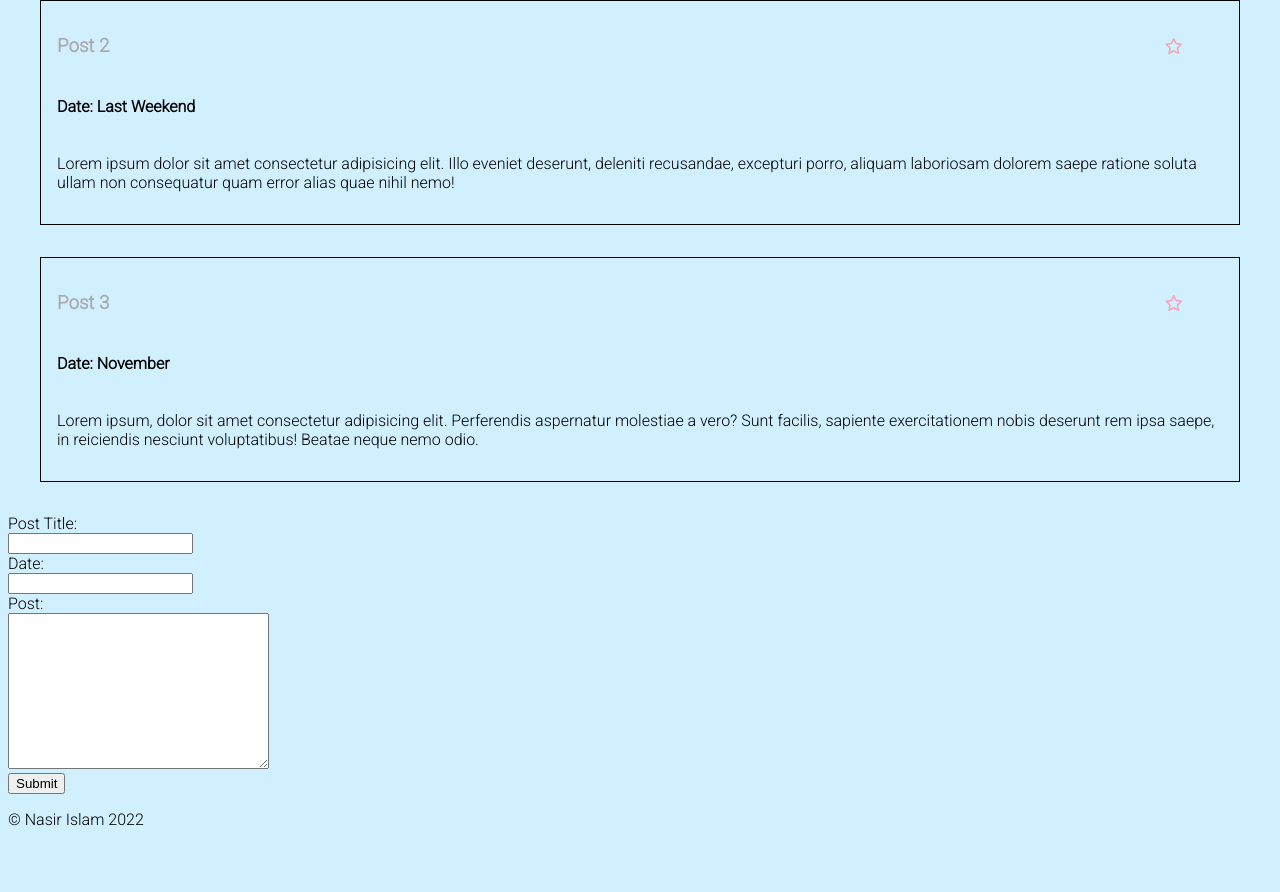
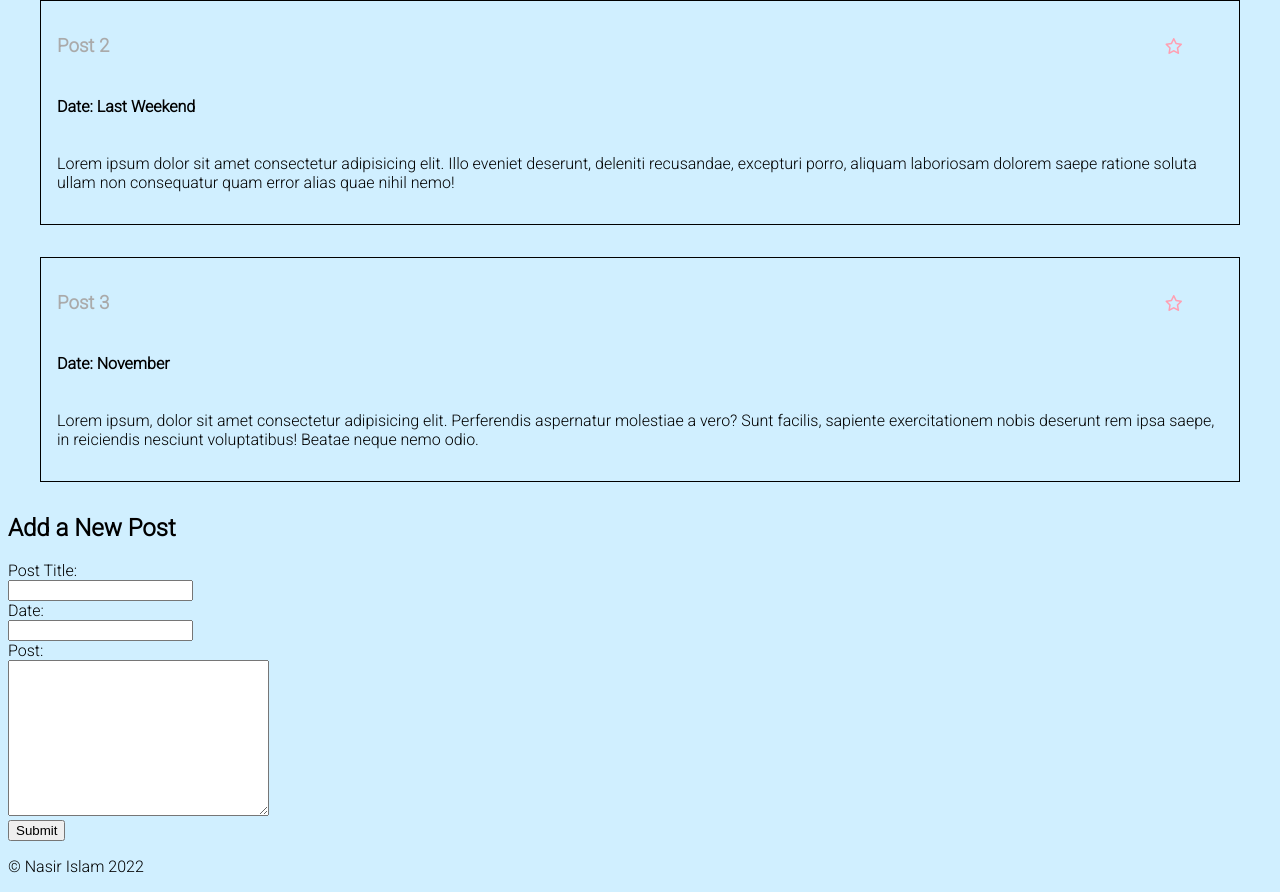
Before and after one commit to Nasir-6/bnta_blog_site, a plain HTML site: page index.html in a window 1280 px wide. Shown: the part 988-1880 px from the top of the page. Before the commit the page ends 1833 px from the top, so only its background shows below. Drawn offline with Linux system fonts and the light colour scheme.

Commit message:
add new add post title

```diff
--- a/app.js
+++ b/app.js
@@ -6,7 +6,6 @@ handleButtonClick = function () {
         // It is not in dark mode so set it all to dark mode
         console.log("Setting to dark mode");
         darkModeButton.innerText = "Light Mode"
-
     }else{
         console.log("Setting to light mode")
         darkModeButton.innerText = "Dark Mode"
--- a/index.html
+++ b/index.html
@@ -60,6 +60,7 @@
         </section>
 
         <form action="/newPost" method="post" id="newPost">
+            <h2>Add a New Post</h2>
             <label for="postTitle">Post Title:</label><br>
             <input type="text" id="postTitle" name="postTitle"><br>
             <label for="postDate">Date:</label><br>
--- a/styles.css
+++ b/styles.css
@@ -33,6 +33,10 @@ h4{
     color: #FF9FB2;
 }
 
+/* form{
+
+} */
+
 
 /* All Dark Mode color versions using CSS selectors */
 /* Literally grabbed the classes and elements and done .darkMode */
```
